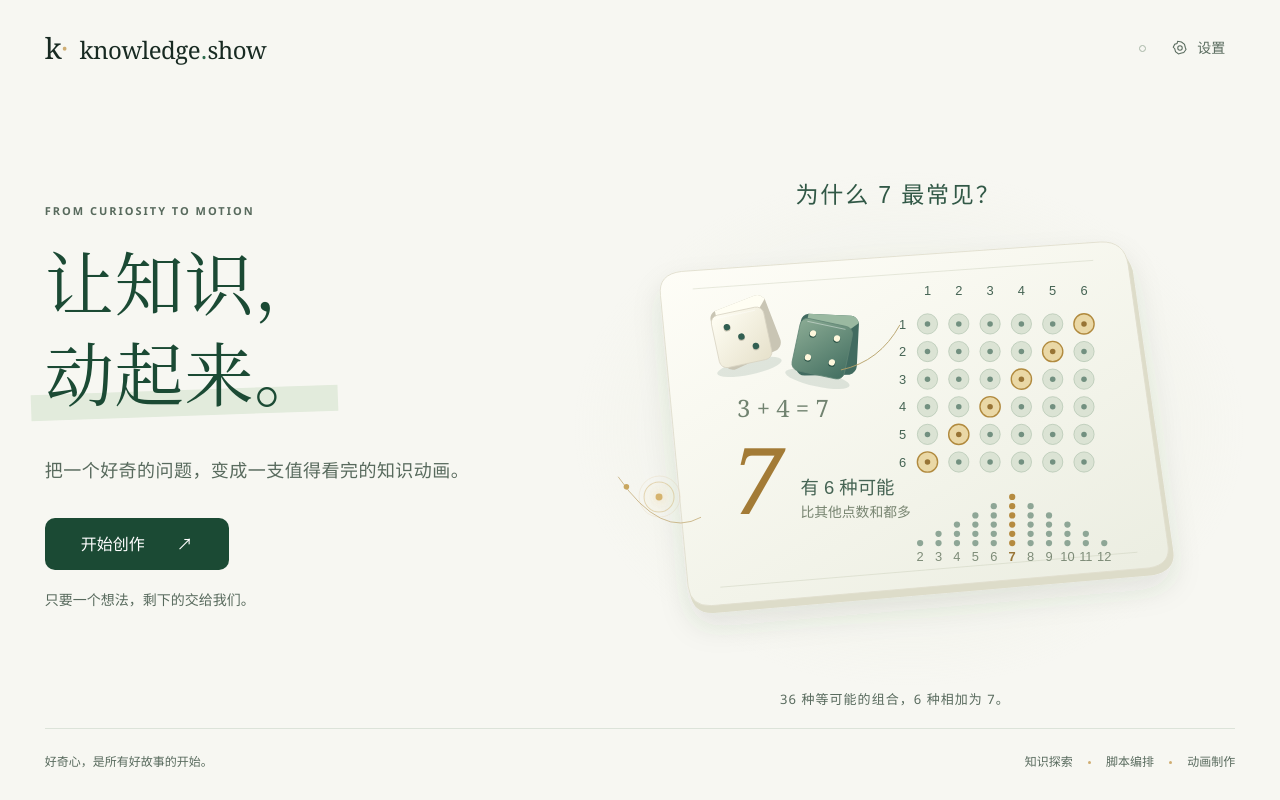
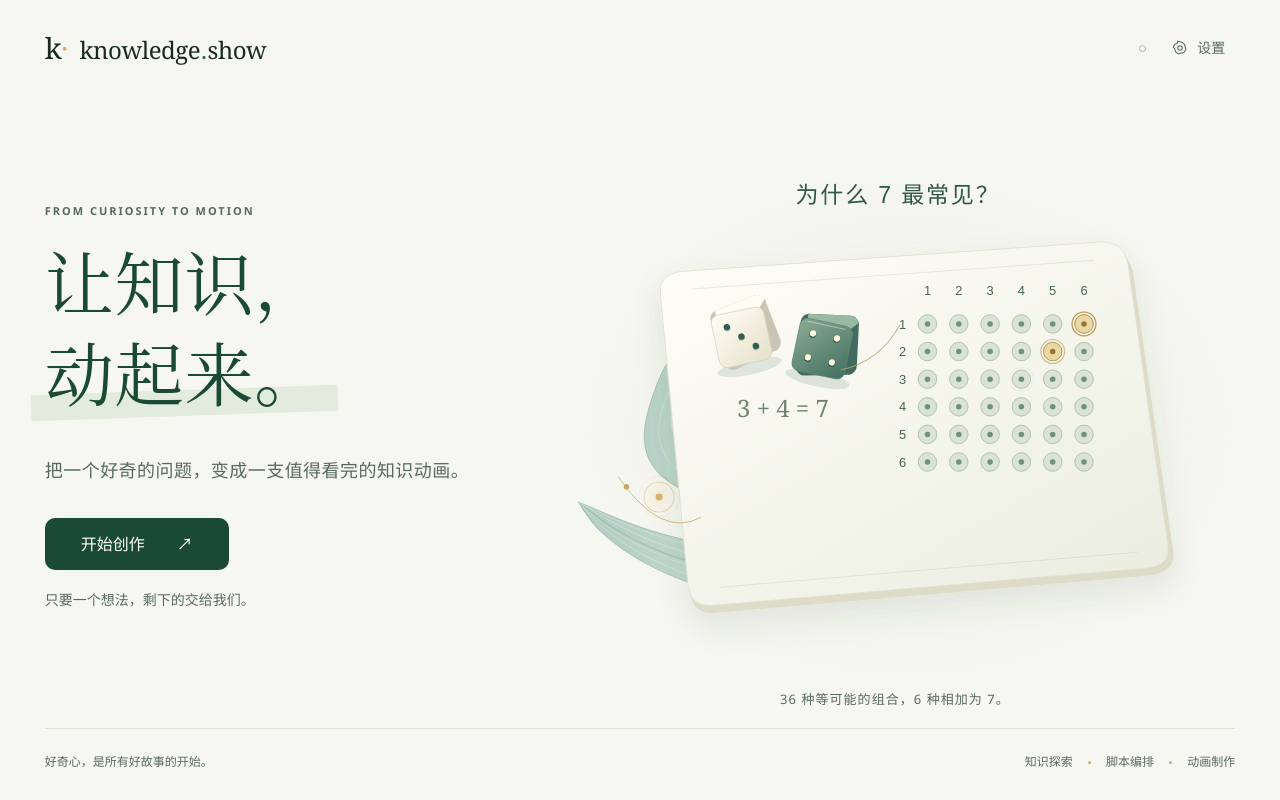
Before and after one commit to LIZZYGREAT/knowledge-show, a React (Vite) app in the folder frontend/: page / in a window 1280 px wide. Built offline with nearby package versions, Linux system fonts and the light colour scheme.

Commit message:
feat(landing): animate dice combinations on one continuous timeline

```diff
--- a/frontend/src/features/landing/CuriosityStage.tsx
+++ b/frontend/src/features/landing/CuriosityStage.tsx
@@ -1,7 +1,9 @@
-import { useId } from "react";
+import { useId, useRef } from "react";
 import { IdeaSeed } from "./LivingFlowScene";
 import { flowMesh } from "./flowGeometry";
 import "./curiosity-stage.css";
+import { useFlowMotion } from "./useFlowMotion";
+import { combinationState, stageState, STAGE_DURATION, STATIC_STAGE_TIME } from "./curiosityMotion";
 
 const ribbon = flowMesh(5.5, true);
 const pips: Record<number, number[][]> = {
@@ -26,9 +28,14 @@ function Die({ value, id, green = false }: { value: number; id: string; green?:
   </g>;
 }
 
-export function CuriosityStage() {
+export function CuriosityStage({ pose }: { pose?: number }) {
+  const ref = useRef<HTMLElement>(null);
+  const motion = useFlowMotion(ref, pose === undefined, STATIC_STAGE_TIME);
+  const time = pose === undefined ? motion.time : pose * STAGE_DURATION;
+  const { t, unfold, result, roll } = stageState(time);
+  const wobble = Math.sin(t * 15) * roll;
   const id = useId().replace(/:/g, "");
-  return <figure className="curiosity-stage" aria-label="知识动画演示：两个公平六面骰子共有36种等可能的有序组合，其中6种点数和为7，比其他点数和的组合都多。">
+  return <figure ref={ref} className="curiosity-stage" data-time={time.toFixed(3)} data-paused={pose !== undefined || motion.paused} data-pose={(t / STAGE_DURATION).toFixed(3)} aria-label="知识动画演示：两个公平六面骰子共有36种等可能的有序组合，其中6种点数和为7，比其他点数和的组合都多。">
     <div className="curiosity-theatre">
       <svg className="curiosity-artwork" viewBox="0 0 800 640" aria-hidden="true" focusable="false">
         <defs>
@@ -40,7 +47,7 @@ export function CuriosityStage() {
           <filter id={`${id}-shadow`} x="-30%" y="-30%" width="160%" height="180%"><feDropShadow dx="0" dy="15" stdDeviation="15" floodColor="#334b36" floodOpacity=".10"/></filter>
         </defs>
         <ellipse cx="415" cy="342" rx="365" ry="280" fill={`url(#${id}-wash)`}/>
-        <g className="stage-ribbon" transform="translate(0 130) scale(1 .72)">
+        <g className="stage-ribbon" transform={`translate(${-115 + Math.sin(t / STAGE_DURATION * Math.PI * 2) * 7} 110) scale(1 .78)`}>
           <path d={ribbon.silhouette} fill={`url(#${id}-silk)`} opacity=".32"/>
           {ribbon.threads.filter((_, i) => i % 6 === 0).map((d, i) => <path key={i} d={d} fill="none" stroke={i % 3 ? "#eef5d7" : "#608e72"} strokeWidth=".8" opacity=".55"/>)}
         </g>
@@ -50,30 +57,34 @@ export function CuriosityStage() {
         </g>
         <path d="M180 190 615 159M210 514 663 476" stroke="#b6bca4" strokeOpacity=".35" fill="none"/>
         <text x="403" y="97" textAnchor="middle" className="stage-question">为什么 7 最常见？</text>
-        <g transform="translate(234 239) rotate(-12) scale(.83)"><Die value={3} id={id}/></g>
-        <g transform="translate(323 252) rotate(12) scale(.83)"><Die value={4} id={id} green/></g>
-        <text x="278" y="329" textAnchor="middle" className="stage-equation">3 + 4 = 7</text>
-        <path d="M341 278Q383 269 405 229" fill="none" stroke="#b7a269" strokeWidth="1"/>
-        <g className="stage-matrix">
-          {[1, 2, 3, 4, 5, 6].map((n, i) => <g key={n} className="stage-axis"><text x={435 + i * 34} y="197" textAnchor="middle">{n}</text><text x="408" y={233 + i * 30} textAnchor="middle">{n}</text></g>)}
+        <g data-die="ivory" transform={`translate(${310 - unfold * 76} ${306 - unfold * 67 - Math.abs(wobble) * 12}) rotate(${-12 + wobble * 22}) scale(${1.25 - unfold * .42})`}><Die value={roll > .4 ? 1 + Math.floor(t * 8) % 6 : 3} id={id}/></g>
+        <g data-die="green" transform={`translate(${443 - unfold * 120} ${320 - unfold * 68 - Math.abs(wobble) * 9}) rotate(${12 - wobble * 26}) scale(${1.25 - unfold * .42})`}><Die value={roll > .4 ? 1 + Math.floor(t * 7 + 2) % 6 : 4} id={id} green/></g>
+        <text x={380 - unfold * 102} y={405 - unfold * 76} opacity={roll > .2 ? 0 : 1} textAnchor="middle" className="stage-equation">3 + 4 = 7</text>
+        <path opacity={unfold} pathLength="1" strokeDasharray="1" strokeDashoffset={1 - unfold} d="M341 278Q383 269 405 229" fill="none" stroke="#b7a269" strokeWidth="1"/>
+        <g className="stage-matrix" opacity={.08 + unfold * .92}>
+          {[1, 2, 3, 4, 5, 6].map((n, i) => <g key={n} className="stage-axis" opacity={.25 + unfold * .75}><text x={435 + i * 34} y="197" textAnchor="middle">{n}</text><text x="408" y={233 + i * 30} textAnchor="middle">{n}</text></g>)}
           {Array.from({ length: 36 }, (_, i) => {
-            const row = Math.floor(i / 6), col = i % 6, win = row + col === 5;
-            return <g key={i} data-combination={`${row + 1}+${col + 1}`} transform={`translate(${435 + col * 34} ${228 + row * 30})`}>
-              <circle r="11" fill={win ? "#ead8a6" : "#dbe3d4"} stroke={win ? "#b18a3e" : "#a5bba4"} strokeWidth={win ? 1.5 : .6}/>
-              <circle r="3" fill={win ? "#987435" : "#729080"}/>
+            const row = Math.floor(i / 6), col = i % 6;
+            const point = combinationState(i, time);
+            return <g key={i} data-combination={`${row + 1}+${col + 1}`}>
+              <circle cx={435 + col * 34} cy={228 + row * 30} r="10" fill={point.win && point.gather > .5 ? "#ead8a6" : "none"} stroke={point.win ? "#b18a3e" : "#a5bba4"} opacity={point.win ? .16 + point.highlight * .65 : .16 + unfold * .18}/>
+              <g data-moving-point="true" transform={`translate(${point.x} ${point.y})`} opacity={point.opacity}>
+                <circle r={point.radius} fill={point.highlight > .5 ? "#ead8a6" : "#dbe3d4"} stroke={point.highlight > .5 ? "#b18a3e" : "#a5bba4"} strokeWidth=".8"/>
+                <circle r="3" fill={point.highlight > .5 ? "#987435" : "#729080"}/>
+                <circle r={point.radius + 3} fill="none" stroke="#b18a3e" strokeWidth="1.2" opacity={point.highlight * (1 - point.gather)} />
+              </g>
             </g>;
           })}
         </g>
-        <g className="stage-result">
+        <g className="stage-result" opacity={result} transform={`translate(0 ${12 * (1 - result)})`}>
           <text x="251" y="435" textAnchor="middle" className="stage-seven">7</text>
           <text x="297" y="413" className="stage-result-label">有 6 种可能</text>
           <text x="297" y="438" className="stage-small">比其他点数和都多</text>
         </g>
-        <g className="stage-distribution">
+        <g className="stage-distribution" opacity={result}>
           {Array.from({ length: 11 }, (_, i) => {
-            const sum = i + 2, count = 6 - Math.abs(7 - sum);
+            const sum = i + 2;
             return <g key={sum}>
-              {Array.from({ length: count }, (_, j) => <circle key={j} cx={427 + i * 20} cy={466 - j * 10} r="3.4" fill={sum === 7 ? "#b58b40" : "#8ea696"}/>)}
               <text x={427 + i * 20} y="485" textAnchor="middle" className={sum === 7 ? "stage-axis stage-gold" : "stage-axis"}>{sum}</text>
             </g>;
           })}
--- a/frontend/src/features/landing/LandingHero.tsx
+++ b/frontend/src/features/landing/LandingHero.tsx
@@ -1,5 +1,8 @@
 import { CuriosityStage } from "./CuriosityStage";
 export function LandingHero({ onStart }: { onStart: () => void }) {
+  const rawPose = import.meta.env.DEV ? new URLSearchParams(window.location.search).get("stage-pose") : null;
+  const pose = rawPose !== null && rawPose.trim() !== "" && Number.isFinite(Number(rawPose))
+    ? Math.max(0, Math.min(1, Number(rawPose))) : undefined;
   return (
     <main className="landing">
       <div className="hero-copy">
@@ -15,7 +18,7 @@ export function LandingHero({ onStart }: { onStart: () => void }) {
         </button>
         <p className="quiet">只要一个想法，剩下的交给我们。</p>
       </div>
-      <CuriosityStage />
+      <CuriosityStage pose={pose} />
       <footer className="landing-footer">
         <span>好奇心，是所有好故事的开始。</span>
         <span>
--- /dev/null
+++ b/frontend/src/features/landing/curiosityMotion.ts
@@ -0,0 +1,33 @@
+export const STAGE_DURATION = 10.5;
+export const STATIC_STAGE_TIME = 8.1;
+export function easeBetween(t: number, a: number, b: number) {
+  const u = Math.max(0, Math.min(1, (t - a) / (b - a)));
+  return u * u * (3 - 2 * u);
+}
+export function stageState(time: number) {
+  const t = ((time % STAGE_DURATION) + STAGE_DURATION) % STAGE_DURATION;
+  return { t,
+    unfold: easeBetween(t, 3.2, 4.2) * (1 - easeBetween(t, 9.3, 10.3)),
+    result: easeBetween(t, 7, 7.8) * (1 - easeBetween(t, 8.8, 9.4)),
+    roll: easeBetween(t, 1.4, 1.8) * (1 - easeBetween(t, 2.5, 3.2)),
+  };
+}
+// One point per ordered pair travels from a die, through the matrix, to its sum.
+export function combinationState(index: number, time: number) {
+  const { t } = stageState(time);
+  const row = Math.floor(index / 6), col = index % 6, sum = row + col + 2;
+  const delay = (row + col) * .035;
+  const grow = easeBetween(t, 3.45 + delay, 4.65 + delay) * (1 - easeBetween(t, 9.5, 10.35));
+  const gather = easeBetween(t, 6.8 + row * .045, 7.6 + row * .045) * (1 - easeBetween(t, 8.9, 9.5));
+  const source = index % 2 ? 323 : 234;
+  const x = source + (435 + col * 34 - source) * grow;
+  const y = 245 + (228 + row * 30 - 245) * grow - Math.sin(grow * Math.PI) * 48;
+  const rank = row - Math.max(0, sum - 7);
+  return {
+    x: x + (427 + (sum - 2) * 20 - x) * gather + Math.sin(gather * Math.PI) * (row - 2.5) * 9,
+    y: y + (466 - rank * 10 - y) * gather - Math.sin(gather * Math.PI) * 30,
+    radius: (10 - gather * 6.6) * (.5 + grow * .5), opacity: grow,
+    highlight: sum === 7 ? easeBetween(t, 5.1 + row * .15, 5.5 + row * .15) : 0,
+    win: sum === 7, gather,
+  };
+}
--- a/frontend/src/features/landing/useFlowMotion.ts
+++ b/frontend/src/features/landing/useFlowMotion.ts
@@ -6,10 +6,11 @@ const FRAME_INTERVAL = 1000 / 30;
 export function useFlowMotion(
   target: RefObject<HTMLElement | null>,
   animate = true,
+  staticTime = INTRO_DURATION / 1000,
 ) {
   const [time, setTime] = useState(() =>
     window.matchMedia("(prefers-reduced-motion: reduce)").matches
-      ? INTRO_DURATION / 1000
+      ? staticTime
       : 0,
   );
   const [paused, setPaused] = useState(true);
@@ -46,8 +47,8 @@ export function useFlowMotion(
       const stop = media.matches || document.hidden || !visible || !focused;
       setPaused(stop);
       if (media.matches) {
-        elapsed.current = INTRO_DURATION;
-        setTime(INTRO_DURATION / 1000);
+        elapsed.current = staticTime * 1000;
+        setTime(staticTime);
       } else if (!stop) {
         frame = requestAnimationFrame(tick);
       }
@@ -80,7 +81,7 @@ export function useFlowMotion(
       window.removeEventListener("blur", handleBlur);
       media.removeEventListener("change", sync);
     };
-  }, [target, animate]);
+  }, [target, animate, staticTime]);
 
   return { time, paused, compact };
 }
```
